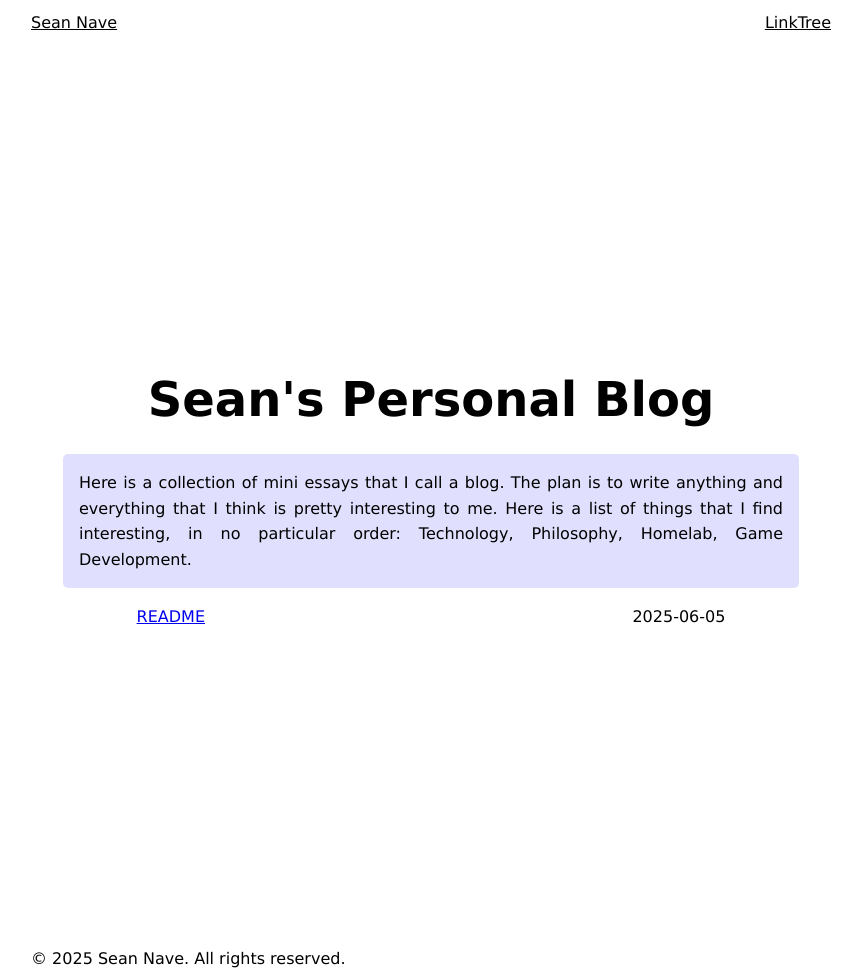
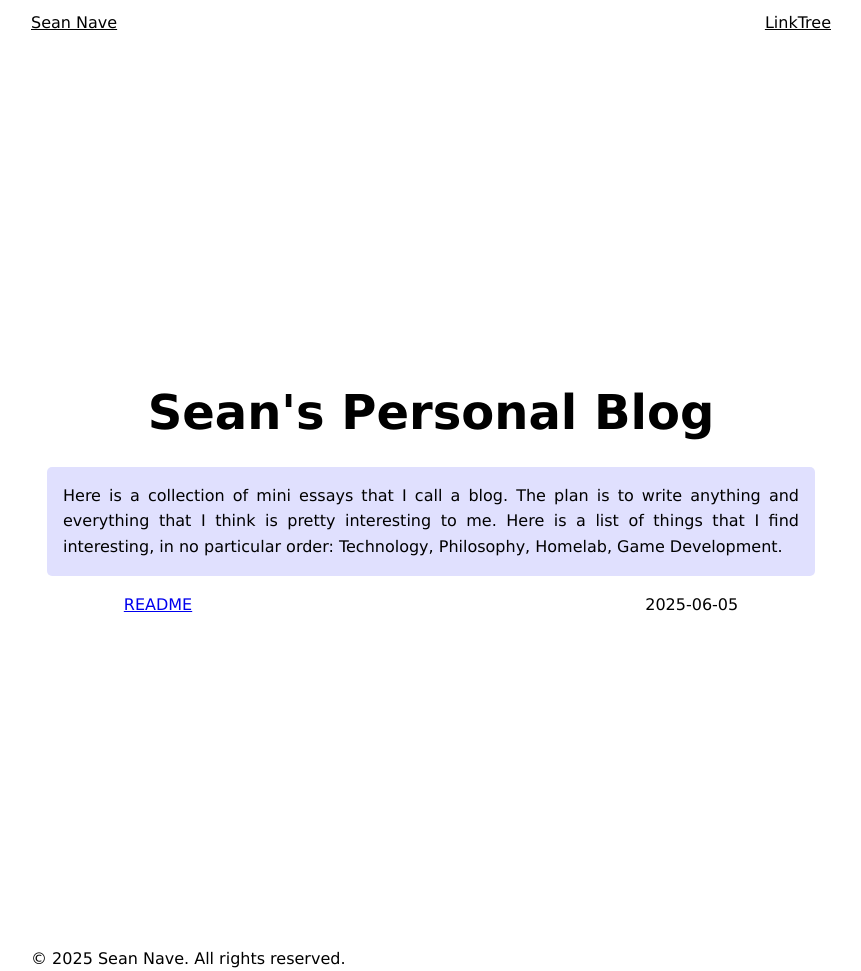
Before and after one commit to seannave211/Blog, a Jekyll site: the page built from index.html, in a window 1280 px wide. Shown: the whole page, without its empty margins (209-1070 px from the left). Built offline with Jekyll 4.4.1, drawn with Linux system fonts in a browser that asks for light colours.

Commit message:
feat: remove section within pages

```diff
--- a/_layouts/default.html
+++ b/_layouts/default.html
@@ -14,7 +14,7 @@
     </head>
     <body>
         {% include header.html %}
-        <main class="section">{{ content }}</main>
+        <main>{{ content }}</main>
         {% include footer.html %}
     </body>
 </html>
--- a/_layouts/post.html
+++ b/_layouts/post.html
@@ -18,9 +18,7 @@
     <body>
         {% include header.html %}
         <p>Publish: {{ page.date | date: "%Y-%m-%d" }}</p>
-        <main class="section" style="justify-content: start">
-            {{ content }}
-        </main>
+        <main>{{ content }}</main>
         {% include footer.html %}
     </body>
 </html>
```
